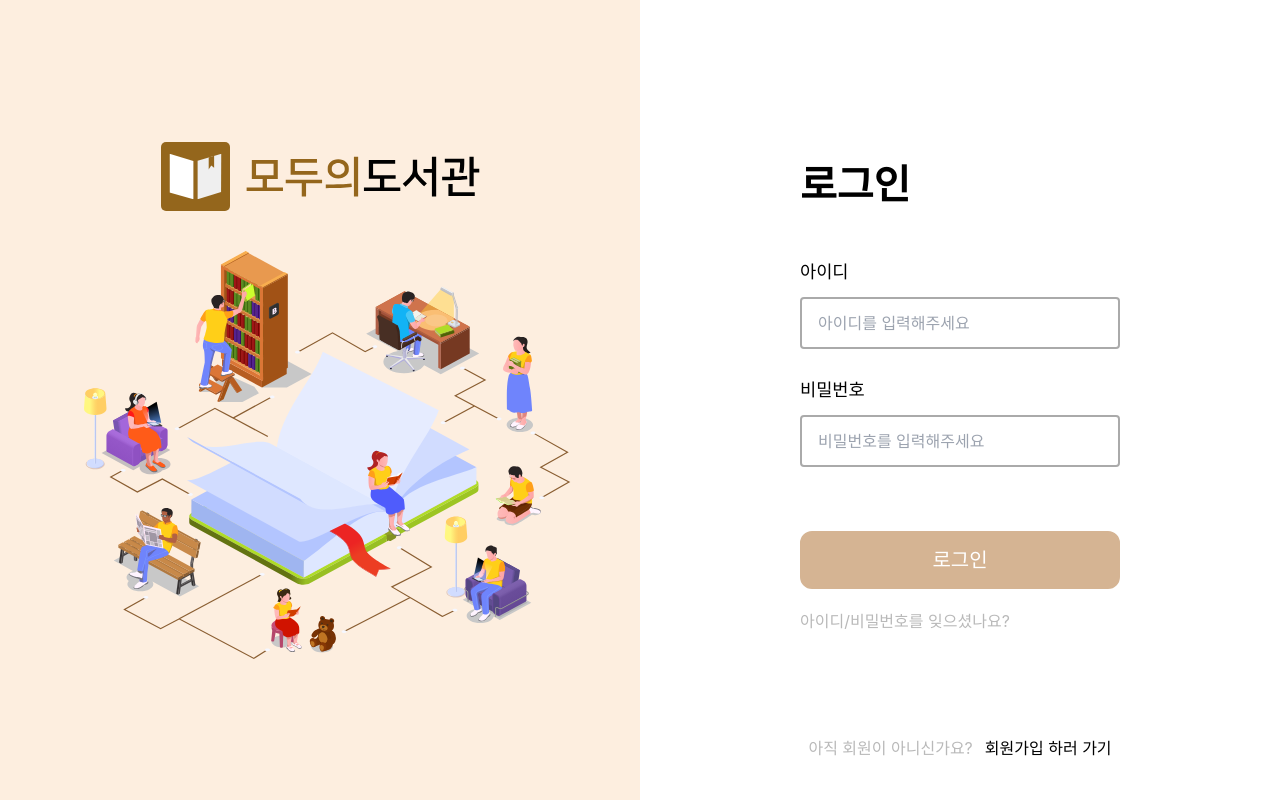
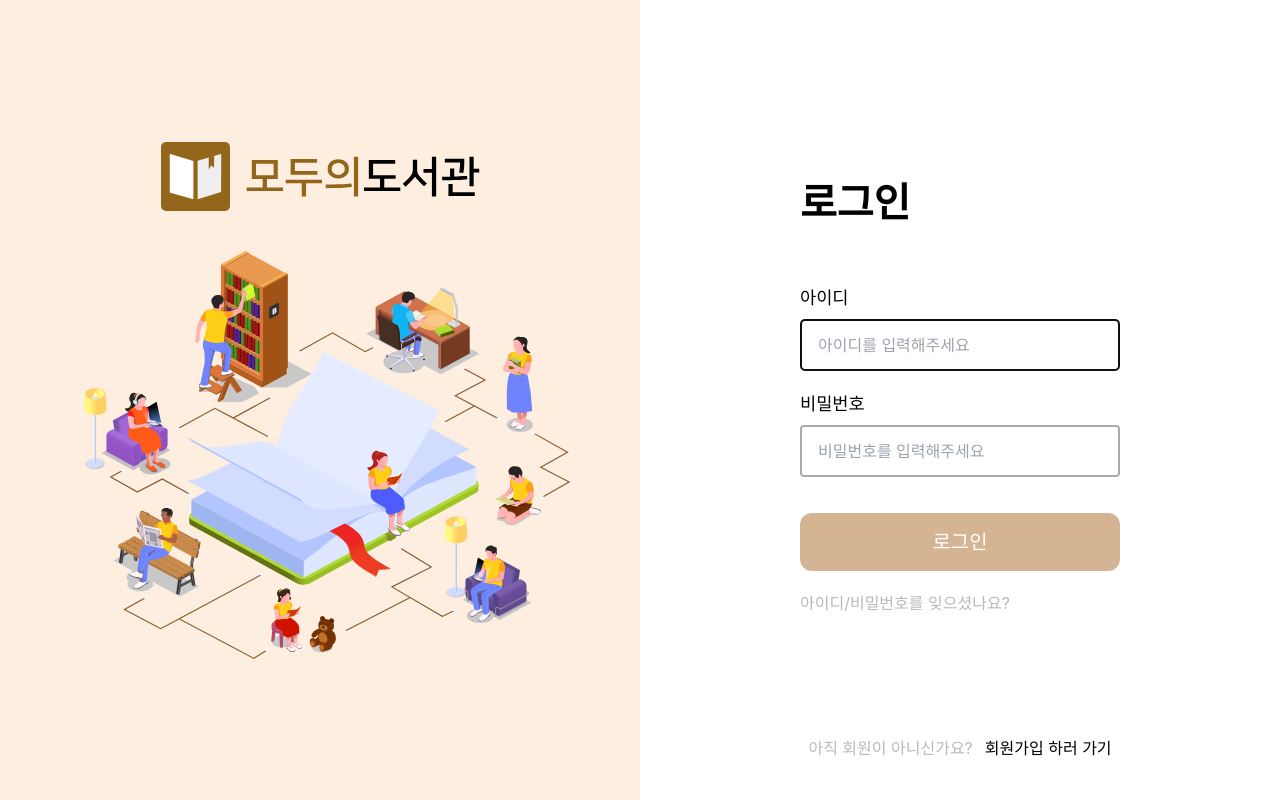
Before and after one commit to MODO-ajou/MODO_FE, a React (Vite) app: page /login in a window 1280 px wide. Built offline with nearby package versions, Linux system fonts and the light colour scheme; a web font is replaced by a local one.

Commit message:
MODO-17 feat : react-hook-form 활용해서 로그인 페이지에 적용

- react-hook-form 적용
-styled-component 및 @types 추가

```diff
--- a/src/Components/Button/index.tsx
+++ b/src/Components/Button/index.tsx
@@ -4,7 +4,13 @@ import { ButtonProps } from './types';
 import ButtonReducer from './buttonReducer';
 
 export default function Button(props: ButtonProps) {
-  const { content = 'Button', isSecondary = false, isSubmit = false, color = 'brown1' } = props;
+  const {
+    disabled = false,
+    content = 'Button',
+    isSecondary = false,
+    isSubmit = false,
+    color = 'brown1',
+  } = props;
   const [colorHeirarchy, dispatchHeirarchy] = useReducer(ButtonReducer, '');
 
   useEffect(() => {
@@ -20,7 +26,11 @@ export default function Button(props: ButtonProps) {
           {content}
         </a>
       )}
-      {isSubmit && <button className={ButtonStyle}>{content}</button>}
+      {isSubmit && (
+        <button disabled={disabled} type="submit" className={ButtonStyle}>
+          {content}
+        </button>
+      )}
     </>
   );
 }
--- a/src/Components/Button/types.ts
+++ b/src/Components/Button/types.ts
@@ -5,4 +5,5 @@ export interface ButtonProps {
   color?: colorKindsOf;
   isSubmit?: boolean;
   isSecondary?: boolean;
+  disabled?: boolean;
 }
--- a/src/Components/Input/index.tsx
+++ b/src/Components/Input/index.tsx
@@ -1,13 +1,4 @@
-import { UseFormRegisterReturn } from 'react-hook-form';
-
-interface InputProps {
-  identity: string;
-  label: string;
-  placehd?: string;
-  message?: string;
-
-  context?: UseFormRegisterReturn;
-}
+import { InputProps } from './types';
 
 /**
  * @param message 상태 메세지 입력
@@ -22,22 +13,24 @@ const Input = (props: InputProps) => {
     label = '입력',
     message = '',
     placehd = `${label}를 입력해주세요`,
+    autoselected = false,
   } = props;
 
   return (
     <>
-      <label className="text-[1.1rem]" htmlFor={identity}>
+      <label className="text-[1.1rem] py-2" htmlFor={identity}>
         {label}
       </label>
       <input
-        className="px-4 py-3 mb-1 border-2 border-[#aaaaaa] rounded"
+        className="px-4 py-3 border-2 border-[#aaaaaa] rounded"
         id={identity}
         type="input"
         placeholder={placehd}
+        autoFocus={autoselected}
         {...context}
         {...props}
       />
-      <p>{message}</p>
+      <p className="text-red text-[0.875rem] py-1 mb-1">{message}</p>
     </>
   );
 };
--- /dev/null
+++ b/src/Components/Input/types.ts
@@ -0,0 +1,11 @@
+import { UseFormRegisterReturn } from 'react-hook-form';
+
+export interface InputProps {
+  identity: string;
+  label: string;
+  placehd?: string;
+  message?: string;
+  autoselected?: boolean;
+
+  context?: UseFormRegisterReturn;
+}
--- a/src/pages/login/index.tsx
+++ b/src/pages/login/index.tsx
@@ -1,9 +1,24 @@
+import { useForm, SubmitHandler } from 'react-hook-form';
+
 import modo from '@/assets/modo.svg';
 import banner from '@/assets/login-banner.svg';
 import Input from '@/Components/Input';
 import Button from '@/Components/Button';
 
-export const LoginPage = () => (
+export const LoginPage = () => {
+  const {
+    register,
+    handleSubmit,
+    formState: { isSubmitting, errors },
+  } = useForm({
+    mode: 'onSubmit',
+  });
+
+  const handleSubmitButton: SubmitHandler<any> = (data) => {
+    alert(JSON.stringify(data));
+  };
+
+  return (
     <main className="flex w-full min-w-[1270px]">
       <section className="w-1/2 h-screen gap-10 bg-[#FDEEDF] flex items-center flex-col justify-center">
         <img src={modo} />
@@ -12,19 +27,39 @@ export const LoginPage = () => (
       <section className="h-screen flex flex-col items-center justify-center w-1/2">
         <div className="w-1/2 mx-auto">
           <h1 className="text-left mb-14">로그인</h1>
-        <form className="w-full flex flex-col gap-3">
-          <Input label="아이디" identity="아이디" />
-          <Input label="비밀번호" identity="비밀번호" />
+          <form className="w-full flex flex-col" onSubmit={handleSubmit(handleSubmitButton)}>
+            <Input
+              label="아이디"
+              identity="아이디"
+              autoselected
+              message={errors.userId?.message?.toString()}
+              context={register('userId', {
+                required: '아이디를 입력하세요.',
+              })}
+            />
+            <Input
+              label="비밀번호"
+              identity="비밀번호"
+              message={errors.password?.message?.toString()}
+              context={register('password', {
+                required: '비밀번호를 입력하세요',
+                minLength: {
+                  value: 6,
+                  message: '6자리 이상 비밀번호를 사용하세요',
+                },
+              })}
+            />
             <div className="py-3" />
-          <Button isSubmit content="로그인" />
+            <Button isSubmit content="로그인" disabled={isSubmitting} />
           </form>
           <p className="text-gray mt-5">아이디/비밀번호를 잊으셨나요?</p>
         </div>
-      <span className="absolute text-gray flex gap-3 bottom-10">
+        <span className="absolute text-gray flex gap-3 bottom-10 whitespace-nowrap">
           아직 회원이 아니신가요? <p className="text-black">회원가입 하러 가기</p>
         </span>
       </section>
     </main>
   );
+};
 
 export default LoginPage;
```
Lines whose indentation alone changed are shown as unchanged.
